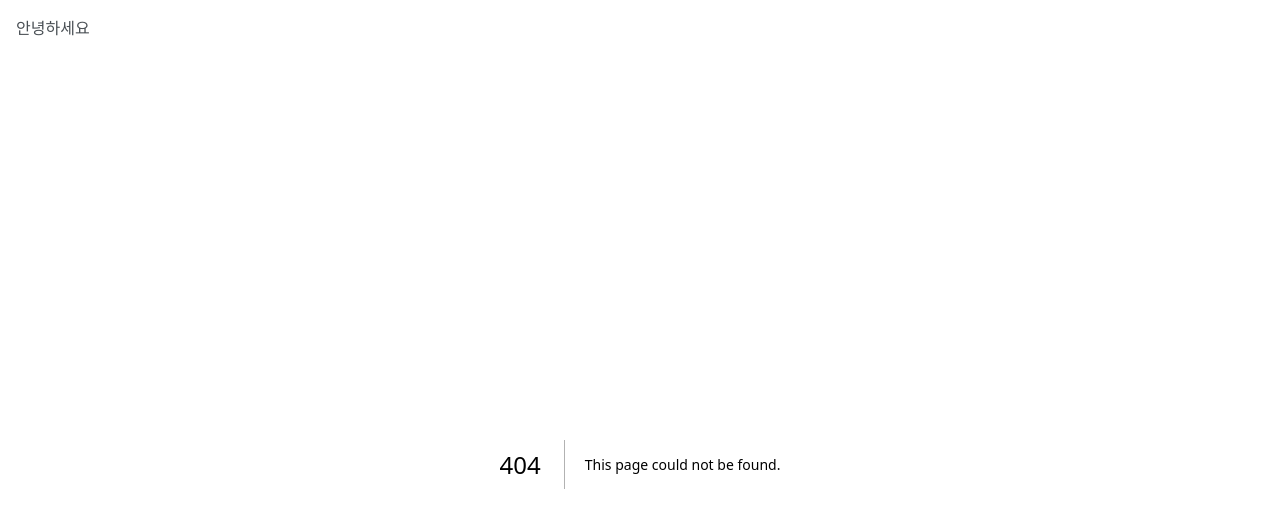
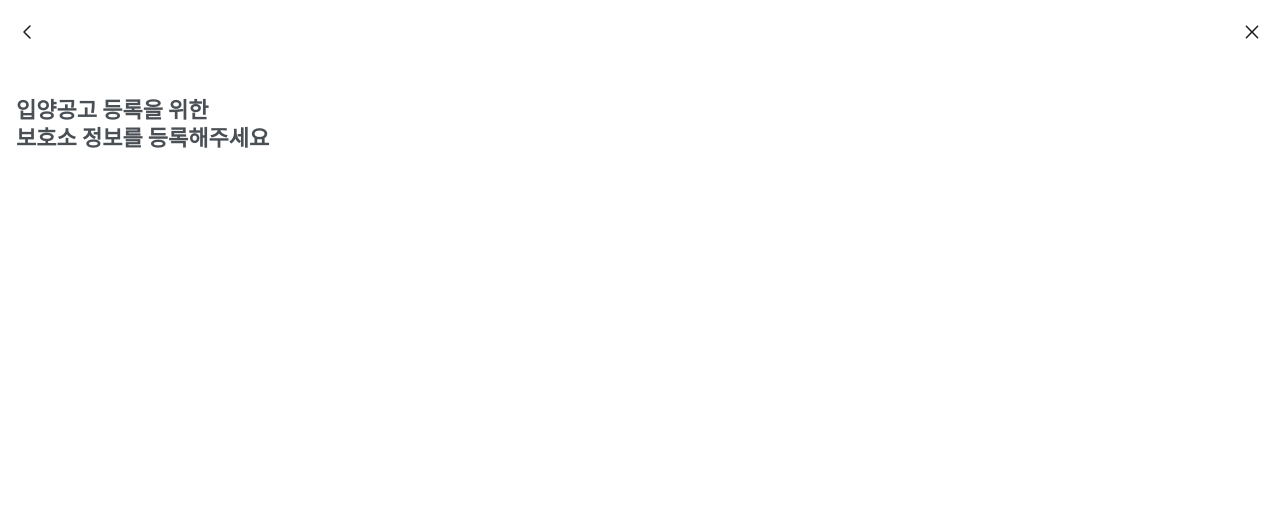
Before and after one commit to Team-Lea-Squad/take-meow-home-client, a Next.js app: page /shelter/register in a window 1280 px wide. Before the commit this address had no page. Shown: the top 528 px of the page. Built offline with nearby package versions, Linux system fonts and the light colour scheme.

Commit message:
Add: 헤더 컴포넌트, 메인 타이틀 컴포넌트

```diff
--- a/src/app/cat-quiz/page.tsx
+++ b/src/app/cat-quiz/page.tsx
@@ -0,0 +1,7 @@
+import React from "react";
+
+const page = () => {
+  return <div></div>;
+};
+
+export default page;
--- a/src/app/globals.css
+++ b/src/app/globals.css
@@ -5,7 +5,7 @@
 @layer base {
   :root {
     --background: #ffffff;
-    --foreground: #171717;
+    --foreground: #ffffff;
   }
 }
 
--- a/src/app/layout.tsx
+++ b/src/app/layout.tsx
@@ -26,7 +26,7 @@ export default function RootLayout({
   return (
     <html lang="en">
       <body
-        className={`${geistSans.variable} ${geistMono.variable} antialiased`}
+        className={`${geistSans.variable} ${geistMono.variable} antialiased bg-background-white`}
       >
         <Header />
         {children}
--- /dev/null
+++ b/src/app/shelter/register/page.tsx
@@ -0,0 +1,13 @@
+import React from "react";
+import { mainTitles } from "@/utils/titleAssets";
+import MainTitle from "@/components/MainTitle";
+
+const page = () => {
+  return (
+    <div>
+      <MainTitle mainTitle={mainTitles.shelterRegistration} />
+    </div>
+  );
+};
+
+export default page;
--- a/src/components/Header.tsx
+++ b/src/components/Header.tsx
@@ -1,9 +1,42 @@
+"use client";
+
 import React from "react";
+import Image from "next/image";
+import { usePathname } from "next/navigation";
+import { useRouter } from "next/navigation";
 
 const Header = () => {
+  const pathname = usePathname();
+  const router = useRouter();
+
+  const headerTitle = (() => {
+    if (pathname === "/") return "";
+    if (pathname.startsWith("/")) return "";
+    if (pathname.startsWith("/")) return "";
+    return "안녕하세요";
+  })();
+
   return (
-    <div className="w-full h-16 bg-background-white text-text-dark p-600">
-      안녕하세요
+    <div className="w-full h-16 bg-background-white text-text-dark p-600 flex justify-between items-center">
+      <div className="flex gap-400 text-body-120-M items-center">
+        <Image
+          src="/icons/header-left.svg"
+          alt="left-button"
+          width={24}
+          height={24}
+          style={{ height: "24px" }}
+          onClick={() => router.back()}
+        />
+        <p>{headerTitle}</p>
+      </div>
+      <Image
+        src="/icons/close.svg"
+        alt="close-icon"
+        width={24}
+        height={24}
+        style={{ cursor: "pointer" }}
+        onClick={() => router.push("/")}
+      />
     </div>
   );
 };
--- /dev/null
+++ b/src/components/MainTitle.tsx
@@ -0,0 +1,12 @@
+"use client";
+import React from "react";
+
+const MainTitle = ({ mainTitle }: { mainTitle: string }) => {
+  return (
+    <div className="whitespace-pre-line flex items-center text-head-sub text-text-black py-1000 px-600">
+      {mainTitle}
+    </div>
+  );
+};
+
+export default MainTitle;
--- /dev/null
+++ b/src/utils/titleAssets.ts
@@ -0,0 +1,4 @@
+export const mainTitles = {
+  shelterRegistration: "입양공고 등록을 위한 \n 보호소 정보를 등록해주세요",
+  selectAddress: "주소를 선택해주세요"
+};
```
Also changed, not shown: public/icons/close.svg (added), public/icons/header-left.svg (added).
